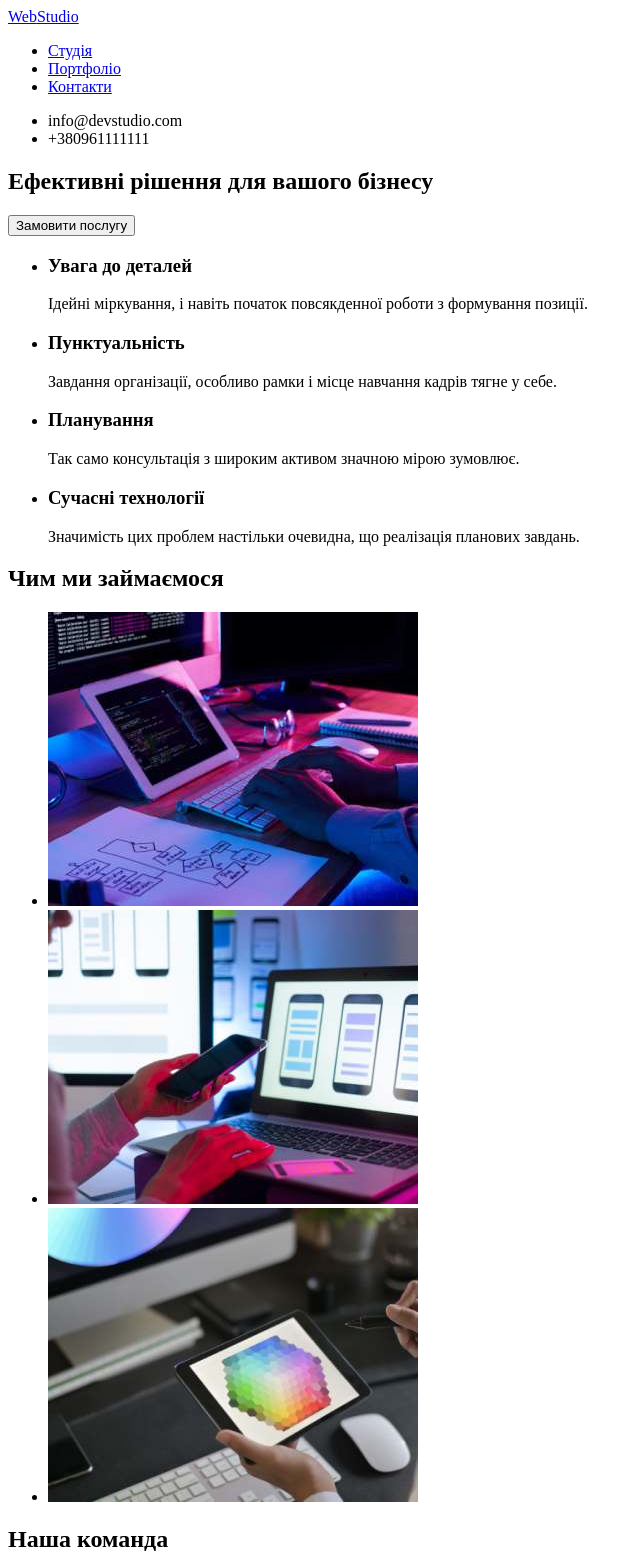
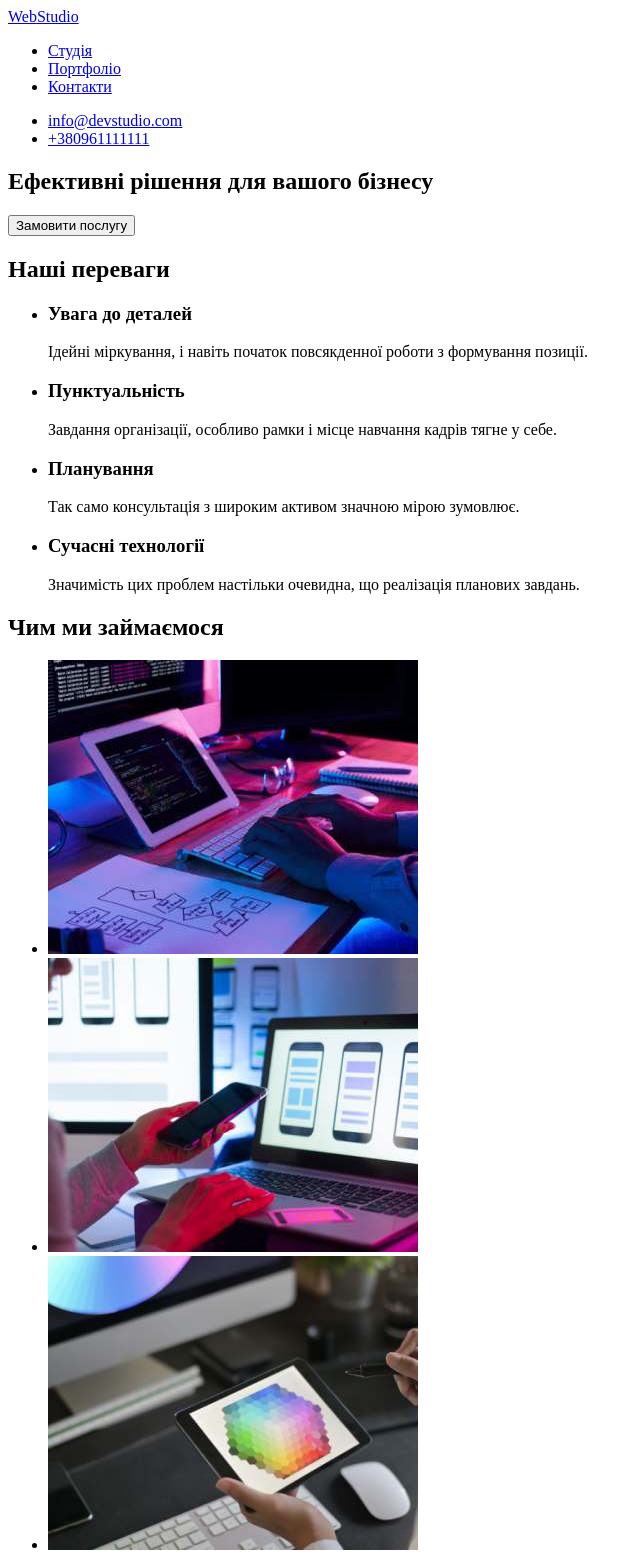
Before and after one commit to Maksym82/goit-markup-hw-01, a plain HTML site: page index.html in a window 1280 px wide. Shown: the top 1557 px of the page, without its empty margins (0-640 px from the left). Drawn offline with Linux system fonts and the light colour scheme.

Commit message:
Add files via upload

```diff
--- a/index.html
+++ b/index.html
@@ -4,7 +4,7 @@
     <meta charset="UTF-8">
     <meta http-equiv="X-UA-Compatible" content="IE=edge">
     <meta name="viewport" content="width=device-width, initial-scale=1.0">
-    <title>Home work 01</title>
+    <title>WebStudio</title>
 </head>
 <body>
     <!--хедер страницы-->
@@ -19,8 +19,8 @@
                 </ul>
             </nav>
             <ul>
-                <li><a href="mailto:info@devstudio.com"></a>info@devstudio.com</li>
-                <li><a href="tel:+380961111111"></a>+380961111111</li>
+                <li><a href="mailto:info@devstudio.com">info@devstudio.com</a></li>
+                <li><a href="tel:+380961111111">+380961111111</a></li>
             </ul>
         </div>
     </header>
@@ -35,6 +35,7 @@
         <!--Вторая секция-->
         <section>
             <div>
+                <h2>Наші переваги</h2>
                 <ul>
                     <li>
                         <h3>Увага до деталей</h3>
@@ -53,15 +54,20 @@
                         <p>Значимість цих проблем настільки очевидна, що реалізація планових завдань.</p>
                     </li>
                 </ul>
-                <h2>Чим ми займаємося</h2>
-                <ul>
-                    <li><img src="./images/box1.jpg" alt="computer" width="370"></li>
-                    <li><img src="./images/box2.jpg" alt="telephone" width="370"></li>
-                    <li><img src="./images/box3.jpg" alt="tablet" width="370"></li>
-                </ul>
             </div>
         </section>
         <!--Третья секция-->
+        <section>
+                <div>
+                    <h2>Чим ми займаємося</h2>
+                    <ul>
+                        <li><img src="./images/box1.jpg" alt="computer" width="370"></li>
+                        <li><img src="./images/box2.jpg" alt="telephone" width="370"></li>
+                        <li><img src="./images/box3.jpg" alt="tablet" width="370"></li>
+                    </ul>
+                </div>
+        </section>
+        <!--Четвертая секция-->
         <section>
             <div>
                 <h2>Наша команда</h2>
@@ -92,14 +98,15 @@
     </main>
     <!--Футер-->
     <footer>
-        <nav>
+
             <a href="./index.html"><span>Web</span>Studio</a>
             <address>
-                м. Київ, пр-т Лесі Українки, 26
-                <a href="mailto:info@devstudio.com">info@devstudio.com</a>
-                <a href="tel:+380961111111">+380961111111</a>
+                <ul>
+                    <li><a href="https://goo.gl/maps/zUmkeaVUU9CxabKS7">м. Київ, пр-т Лесі Українки, 26</a></li>
+                    <li><a href="mailto:info@devstudio.com">info@devstudio.com</a></li>
+                    <li><a href="tel:+380961111111">+380961111111</a></li>
+                </ul>
             </address>
-        </nav>
     </footer>
 </body>
 </html>
```
